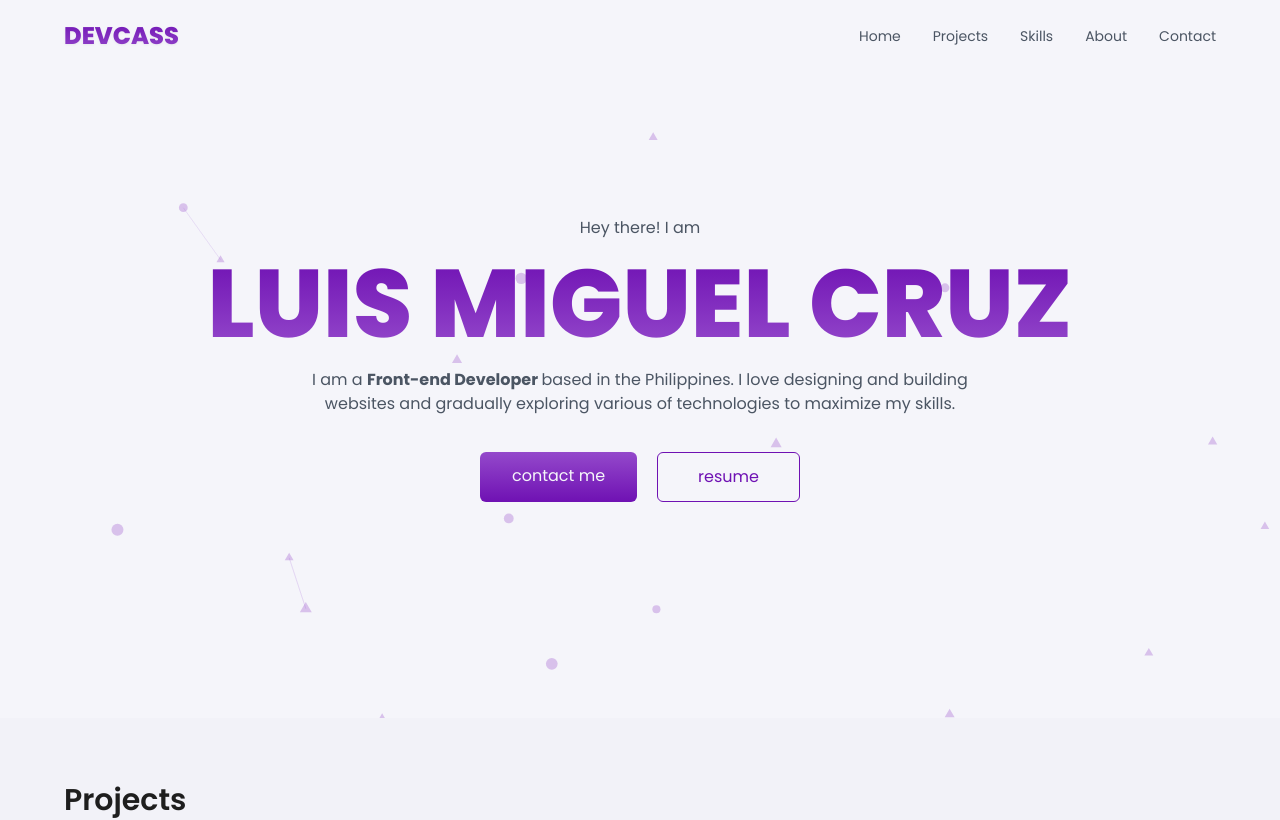
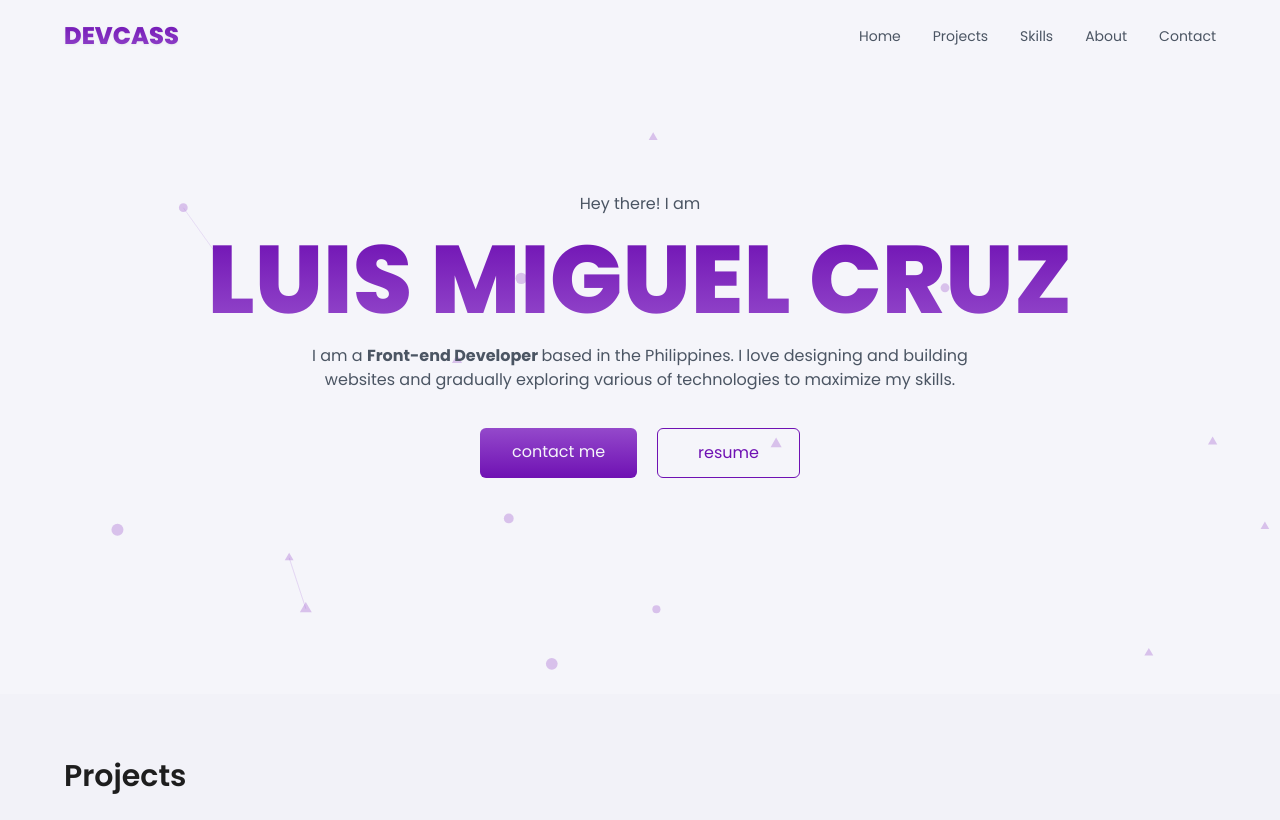
Before and after one commit to dev-cass/devcass-portfolio, a React (Vite) app: page / in a window 1280 px wide. Shown: the top 820 px of the page. Built offline with nearby package versions, Linux system fonts and the light colour scheme.

Commit message:
fix: hero padding

```diff
--- a/src/index.css
+++ b/src/index.css
@@ -15,7 +15,7 @@ body {
 }
 
 .hero-section {
-  @apply px-6 pt-32 pb-48;
+  @apply px-6 pt-48 pb-48;
 }
 
 .section {
--- a/src/pages/Hero.tsx
+++ b/src/pages/Hero.tsx
@@ -10,7 +10,7 @@ export const Hero = () => {
     const [ref5, inView5] = useRefInView();
 
     return (
-        <div className="container mt-[5.5rem]">
+        <div className="container">
             <div className=" flex flex-col gap-4 hero-section md:items-center lg:text-center lg:items-center ">
                 <motion.p
                     ref={ref1}
```
